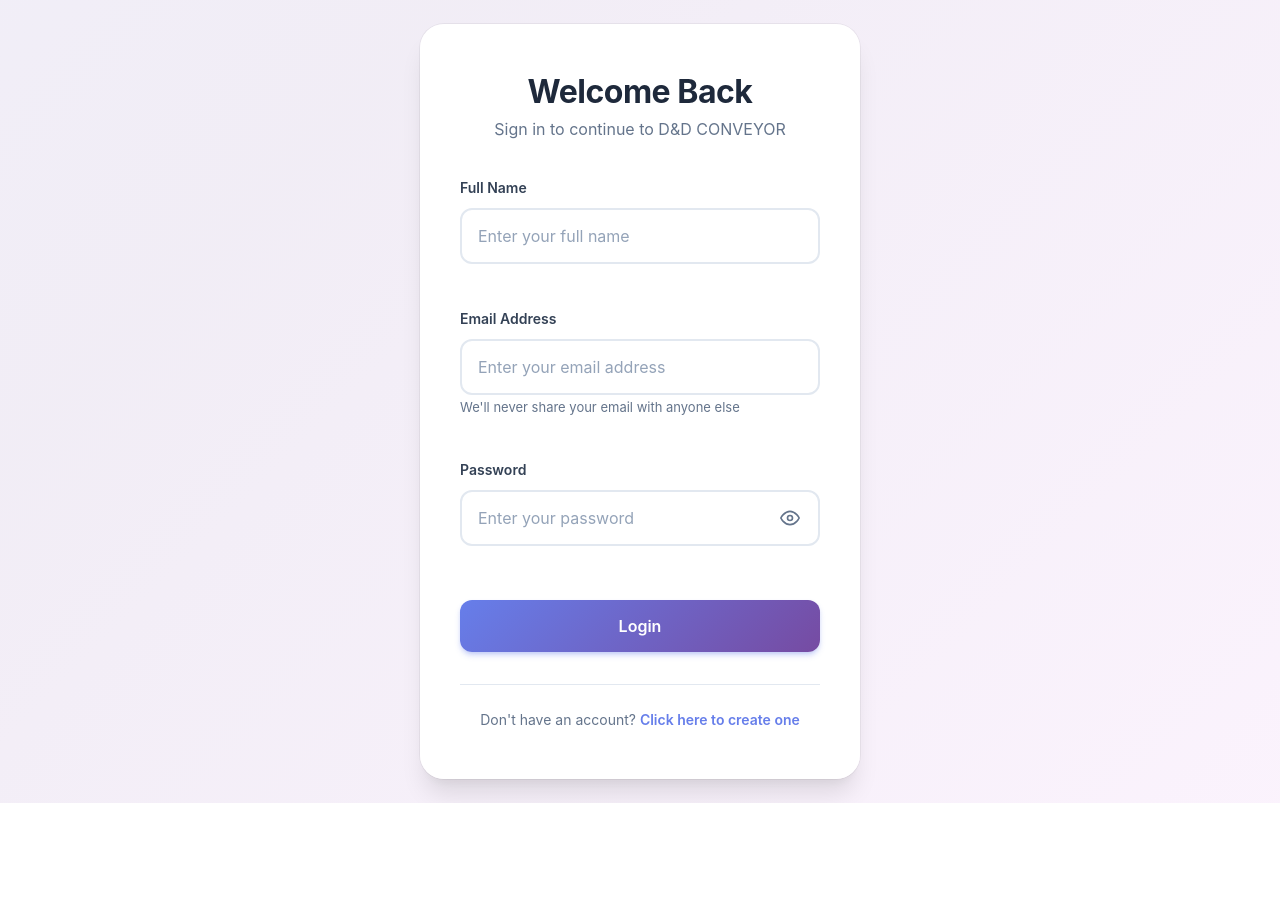
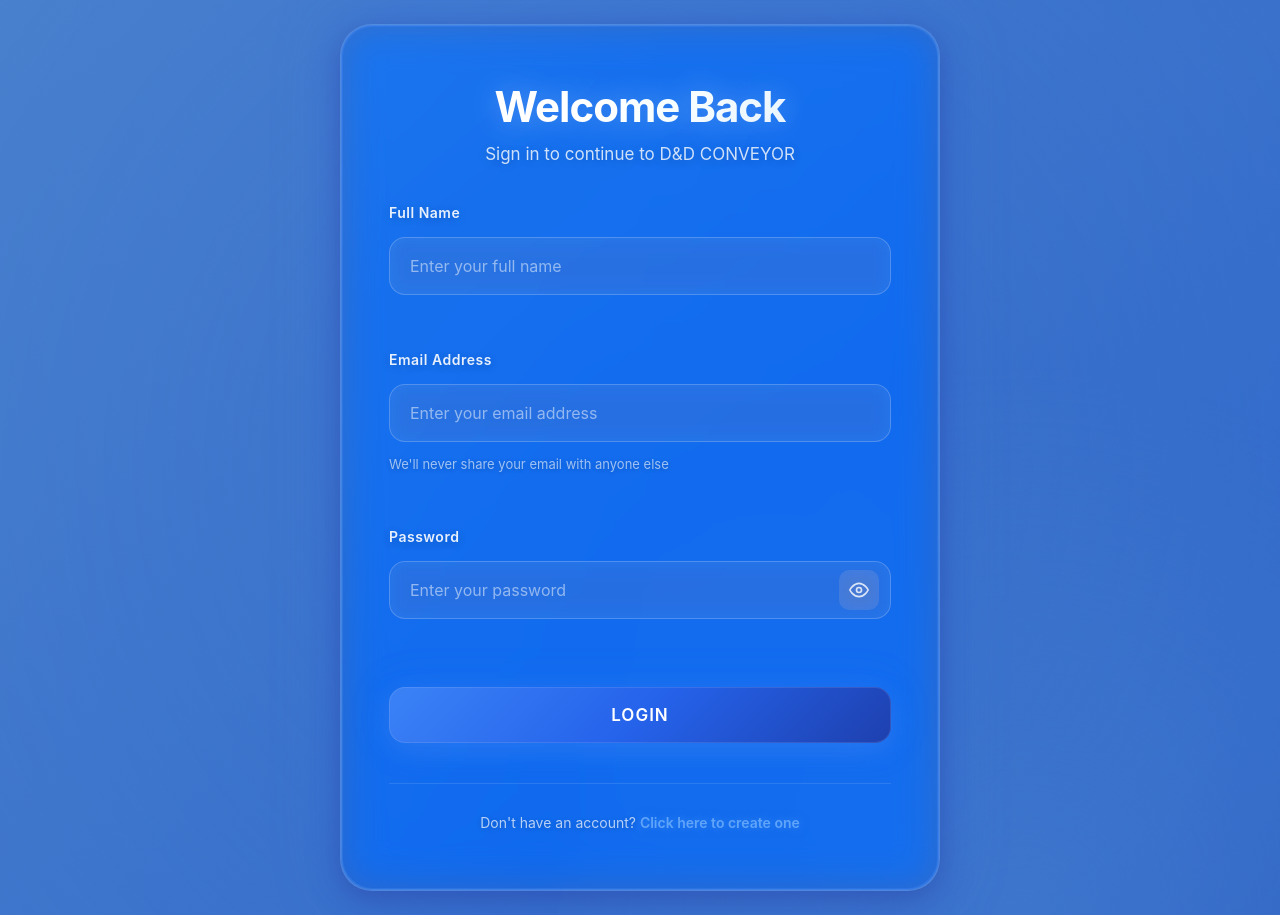
Before and after one commit to Murphy-24/DnD-conveyor, a React (Vite) app: page / in a window 1280 px wide. Before the commit the page ends 803 px from the top, so only its background shows below. Built offline with nearby package versions, Linux system fonts and the light colour scheme.

Commit message:
Transform login page to glassmorphism design with blue tech theme and animations

```diff
--- a/src/components/Login.css
+++ b/src/components/Login.css
@@ -1,5 +1,6 @@
 /**
  * Login Page Styles - Modern, accessible, and responsive
+ * Glassmorphism design with blue tech theme
  */
 
 .login-container {
@@ -10,6 +11,7 @@
   padding: 24px;
   position: relative;
   overflow: hidden;
+  background: #0a0e27;
 }
 
 .login-background {
@@ -19,15 +21,39 @@
   right: 0;
   bottom: 0;
   z-index: 0;
+  overflow: hidden;
 }
 
 .login-background-gradient {
   width: 100%;
   height: 100%;
-  background: linear-gradient(135deg, #667eea 0%, #764ba2 50%, #f093fb 100%);
-  opacity: 0.1;
-  animation: gradientShift 15s ease infinite;
-  background-size: 200% 200%;
+  background: linear-gradient(135deg, #1e3a8a 0%, #3b82f6 25%, #60a5fa 50%, #3b82f6 75%, #1e40af 100%);
+  opacity: 0.8;
+  animation: gradientShift 20s ease infinite;
+  background-size: 400% 400%;
+  position: relative;
+}
+
+.login-background-gradient::before {
+  content: '';
+  position: absolute;
+  top: -50%;
+  left: -50%;
+  width: 200%;
+  height: 200%;
+  background: radial-gradient(circle, rgba(59, 130, 246, 0.3) 0%, transparent 70%);
+  animation: rotate 30s linear infinite;
+}
+
+.login-background-gradient::after {
+  content: '';
+  position: absolute;
+  top: 50%;
+  right: -30%;
+  width: 100%;
+  height: 100%;
+  background: radial-gradient(circle, rgba(96, 165, 250, 0.4) 0%, transparent 70%);
+  animation: rotate 25s linear infinite reverse;
 }
 
 @keyframes gradientShift {
@@ -42,20 +68,72 @@
   }
 }
 
+@keyframes rotate {
+  0% {
+    transform: rotate(0deg);
+  }
+  100% {
+    transform: rotate(360deg);
+  }
+}
+
 .login-card {
   width: 100%;
-  max-width: 440px;
-  background: rgba(255, 255, 255, 0.98);
-  backdrop-filter: blur(10px);
-  border-radius: 24px;
-  padding: 48px 40px;
+  max-width: 600px;
+  background: rgba(30, 58, 138, 0.15);
+  backdrop-filter: blur(20px) saturate(180%);
+  -webkit-backdrop-filter: blur(20px) saturate(180%);
+  border-radius: 32px;
+  padding: 56px 48px;
   box-shadow:
-    0 20px 25px -5px rgba(0, 0, 0, 0.1),
-    0 10px 10px -5px rgba(0, 0, 0, 0.04),
-    0 0 0 1px rgba(0, 0, 0, 0.05);
+    0 8px 32px 0 rgba(31, 38, 135, 0.37),
+    inset 0 0 0 1px rgba(255, 255, 255, 0.1),
+    0 0 60px rgba(59, 130, 246, 0.3);
   position: relative;
   z-index: 1;
-  animation: slideUp 0.4s ease-out;
+  animation: slideUp 0.6s ease-out, glow 3s ease-in-out infinite;
+  border: 1px solid rgba(255, 255, 255, 0.18);
+}
+
+.login-card::before {
+  content: '';
+  position: absolute;
+  top: 0;
+  left: 0;
+  right: 0;
+  bottom: 0;
+  border-radius: 32px;
+  padding: 2px;
+  background: linear-gradient(135deg, rgba(59, 130, 246, 0.4), rgba(96, 165, 250, 0.2), rgba(59, 130, 246, 0.4));
+  -webkit-mask: linear-gradient(#fff 0 0) content-box, linear-gradient(#fff 0 0);
+  -webkit-mask-composite: xor;
+  mask-composite: exclude;
+  animation: borderGlow 4s ease-in-out infinite;
+  pointer-events: none;
+}
+
+@keyframes borderGlow {
+  0%, 100% {
+    opacity: 0.5;
+  }
+  50% {
+    opacity: 1;
+  }
+}
+
+@keyframes glow {
+  0%, 100% {
+    box-shadow:
+      0 8px 32px 0 rgba(31, 38, 135, 0.37),
+      inset 0 0 0 1px rgba(255, 255, 255, 0.1),
+      0 0 60px rgba(59, 130, 246, 0.3);
+  }
+  50% {
+    box-shadow:
+      0 8px 32px 0 rgba(31, 38, 135, 0.5),
+      inset 0 0 0 1px rgba(255, 255, 255, 0.2),
+      0 0 80px rgba(59, 130, 246, 0.5);
+  }
 }
 
 @keyframes slideUp {
@@ -75,18 +153,33 @@
 }
 
 .login-title {
-  font-size: 32px;
+  font-size: 42px;
   font-weight: 700;
-  color: #1e293b;
-  margin: 0 0 8px 0;
-  letter-spacing: -0.5px;
+  background: linear-gradient(135deg, #ffffff 0%, #e0e7ff 50%, #c7d2fe 100%);
+  -webkit-background-clip: text;
+  -webkit-text-fill-color: transparent;
+  background-clip: text;
+  margin: 0 0 12px 0;
+  letter-spacing: -1px;
+  text-shadow: 0 0 30px rgba(255, 255, 255, 0.3);
+  animation: titleGlow 2s ease-in-out infinite;
+}
+
+@keyframes titleGlow {
+  0%, 100% {
+    filter: brightness(1);
+  }
+  50% {
+    filter: brightness(1.2);
+  }
 }
 
 .login-subtitle {
-  font-size: 16px;
-  color: #64748b;
+  font-size: 17px;
+  color: rgba(255, 255, 255, 0.8);
   margin: 0;
   font-weight: 400;
+  text-shadow: 0 2px 10px rgba(0, 0, 0, 0.2);
 }
 
 .login-form {
@@ -104,37 +197,47 @@
 .form-label {
   font-size: 14px;
   font-weight: 600;
-  color: #334155;
-  margin-bottom: 4px;
+  color: rgba(255, 255, 255, 0.9);
+  margin-bottom: 8px;
   display: block;
+  text-shadow: 0 2px 10px rgba(0, 0, 0, 0.2);
+  letter-spacing: 0.5px;
 }
 
 .form-input {
   width: 100%;
-  padding: 14px 16px;
+  padding: 16px 20px;
   font-size: 16px;
   line-height: 1.5;
-  color: #1e293b;
-  background: #ffffff;
-  border: 2px solid #e2e8f0;
-  border-radius: 12px;
-  transition: all 0.2s ease;
+  color: #ffffff;
+  background: rgba(255, 255, 255, 0.08);
+  backdrop-filter: blur(10px);
+  border: 1px solid rgba(255, 255, 255, 0.2);
+  border-radius: 16px;
+  transition: all 0.3s ease;
   font-family: inherit;
   box-sizing: border-box;
 }
 
 .form-input::placeholder {
-  color: #94a3b8;
+  color: rgba(255, 255, 255, 0.5);
 }
 
 .form-input:hover {
-  border-color: #cbd5e1;
+  background: rgba(255, 255, 255, 0.12);
+  border-color: rgba(96, 165, 250, 0.5);
+  transform: translateY(-2px);
+  box-shadow: 0 4px 20px rgba(59, 130, 246, 0.2);
 }
 
 .form-input:focus {
   outline: none;
-  border-color: #667eea;
-  box-shadow: 0 0 0 3px rgba(102, 126, 234, 0.1);
+  background: rgba(255, 255, 255, 0.15);
+  border-color: #60a5fa;
+  box-shadow:
+    0 0 0 4px rgba(59, 130, 246, 0.2),
+    0 8px 30px rgba(59, 130, 246, 0.3);
+  transform: translateY(-2px);
 }
 
 .form-input:focus-visible {
@@ -161,22 +264,25 @@
 .password-toggle {
   position: absolute;
   right: 12px;
-  background: none;
+  background: rgba(255, 255, 255, 0.1);
   border: none;
   cursor: pointer;
-  padding: 8px;
+  padding: 10px;
   display: flex;
   align-items: center;
   justify-content: center;
-  color: #64748b;
-  border-radius: 8px;
-  transition: all 0.2s ease;
+  color: rgba(255, 255, 255, 0.8);
+  border-radius: 10px;
+  transition: all 0.3s ease;
   z-index: 1;
+  backdrop-filter: blur(10px);
 }
 
 .password-toggle:hover {
-  color: #334155;
-  background: #f1f5f9;
+  color: #ffffff;
+  background: rgba(96, 165, 250, 0.3);
+  transform: scale(1.1);
+  box-shadow: 0 4px 15px rgba(59, 130, 246, 0.4);
 }
 
 .password-toggle:focus {
@@ -190,53 +296,77 @@
 
 .form-helper {
   font-size: 13px;
-  color: #64748b;
-  margin-top: -4px;
+  color: rgba(255, 255, 255, 0.6);
+  margin-top: 6px;
+  text-shadow: 0 1px 5px rgba(0, 0, 0, 0.2);
 }
 
 .form-error {
   font-size: 13px;
-  color: #ef4444;
-  margin-top: -4px;
+  color: #fca5a5;
+  margin-top: 6px;
   min-height: 18px;
   display: block;
+  text-shadow: 0 1px 5px rgba(239, 68, 68, 0.3);
 }
 
 .login-button {
   width: 100%;
-  padding: 16px 24px;
-  font-size: 16px;
+  padding: 18px 24px;
+  font-size: 17px;
   font-weight: 600;
   color: #ffffff;
-  background: linear-gradient(135deg, #667eea 0%, #764ba2 100%);
+  background: linear-gradient(135deg, #3b82f6 0%, #2563eb 50%, #1e40af 100%);
   border: none;
-  border-radius: 12px;
+  border-radius: 16px;
   cursor: pointer;
-  transition: all 0.2s ease;
-  margin-top: 8px;
+  transition: all 0.3s ease;
+  margin-top: 12px;
   box-shadow:
-    0 4px 6px -1px rgba(102, 126, 234, 0.3),
-    0 2px 4px -1px rgba(102, 126, 234, 0.2);
+    0 8px 25px rgba(59, 130, 246, 0.4),
+    0 0 0 1px rgba(255, 255, 255, 0.1) inset,
+    0 0 40px rgba(59, 130, 246, 0.2);
   font-family: inherit;
+  position: relative;
+  overflow: hidden;
+  text-transform: uppercase;
+  letter-spacing: 1px;
+}
+
+.login-button::before {
+  content: '';
+  position: absolute;
+  top: 0;
+  left: -100%;
+  width: 100%;
+  height: 100%;
+  background: linear-gradient(90deg, transparent, rgba(255, 255, 255, 0.3), transparent);
+  transition: left 0.5s ease;
+}
+
+.login-button:hover::before {
+  left: 100%;
 }
 
 .login-button:hover {
-  transform: translateY(-1px);
+  transform: translateY(-3px);
   box-shadow:
-    0 10px 15px -3px rgba(102, 126, 234, 0.4),
-    0 4px 6px -2px rgba(102, 126, 234, 0.3);
+    0 12px 35px rgba(59, 130, 246, 0.5),
+    0 0 0 1px rgba(255, 255, 255, 0.2) inset,
+    0 0 60px rgba(59, 130, 246, 0.4);
+  background: linear-gradient(135deg, #60a5fa 0%, #3b82f6 50%, #2563eb 100%);
 }
 
 .login-button:active {
-  transform: translateY(0);
+  transform: translateY(-1px);
 }
 
 .login-button:focus {
   outline: none;
   box-shadow:
-    0 0 0 3px rgba(102, 126, 234, 0.3),
-    0 4px 6px -1px rgba(102, 126, 234, 0.3),
-    0 2px 4px -1px rgba(102, 126, 234, 0.2);
+    0 0 0 4px rgba(59, 130, 246, 0.4),
+    0 8px 25px rgba(59, 130, 246, 0.4),
+    0 0 40px rgba(59, 130, 246, 0.3);
 }
 
 .login-button:disabled {
@@ -246,30 +376,48 @@
 }
 
 .login-footer {
-  margin-top: 32px;
+  margin-top: 40px;
   text-align: center;
-  padding-top: 24px;
-  border-top: 1px solid #e2e8f0;
+  padding-top: 28px;
+  border-top: 1px solid rgba(255, 255, 255, 0.1);
 }
 
 .login-footer-text {
   font-size: 14px;
-  color: #64748b;
+  color: rgba(255, 255, 255, 0.7);
   margin: 0;
   line-height: 1.6;
+  text-shadow: 0 1px 5px rgba(0, 0, 0, 0.2);
 }
 
 .login-link {
-  color: #667eea;
+  color: #60a5fa;
   text-decoration: none;
   font-weight: 600;
-  transition: all 0.2s ease;
+  transition: all 0.3s ease;
   position: relative;
+  text-shadow: 0 0 10px rgba(96, 165, 250, 0.5);
+}
+
+.login-link::after {
+  content: '';
+  position: absolute;
+  bottom: -2px;
+  left: 0;
+  width: 0;
+  height: 2px;
+  background: linear-gradient(90deg, #60a5fa, #3b82f6);
+  transition: width 0.3s ease;
+  box-shadow: 0 0 10px rgba(96, 165, 250, 0.8);
 }
 
 .login-link:hover {
-  color: #764ba2;
-  text-decoration: underline;
+  color: #93c5fd;
+  text-shadow: 0 0 15px rgba(96, 165, 250, 0.8);
+}
+
+.login-link:hover::after {
+  width: 100%;
 }
 
 .login-link:focus {
@@ -289,12 +437,13 @@
   }
 
   .login-card {
-    padding: 32px 24px;
-    border-radius: 20px;
+    padding: 40px 28px;
+    border-radius: 24px;
+    max-width: 100%;
   }
 
   .login-title {
-    font-size: 28px;
+    font-size: 32px;
   }
 
   .login-subtitle {
@@ -303,11 +452,11 @@
 
   .form-input {
     font-size: 16px; /* Prevents zoom on iOS */
-    padding: 12px 14px;
+    padding: 14px 18px;
   }
 
   .login-button {
-    padding: 14px 20px;
+    padding: 16px 20px;
   }
 }
 
```
